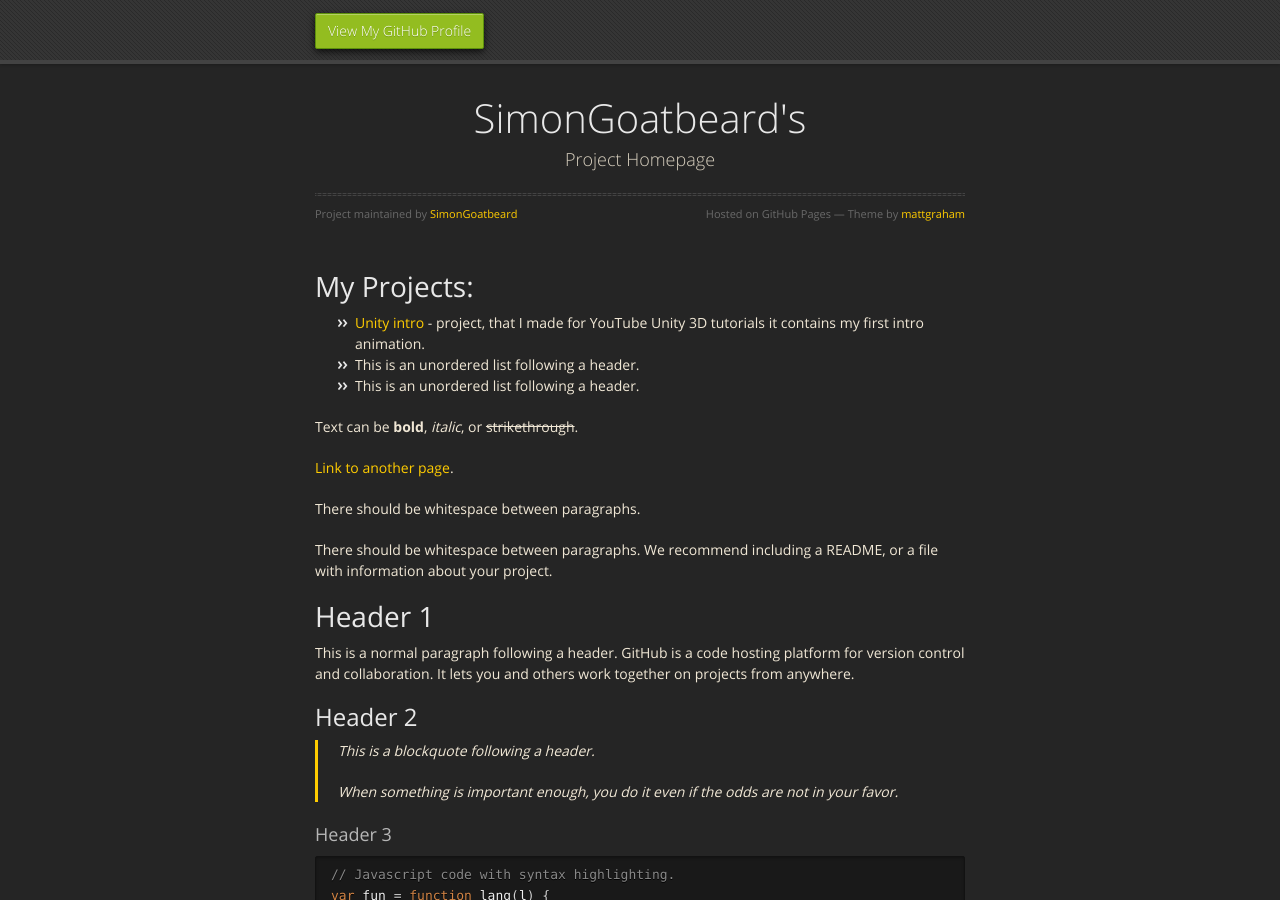
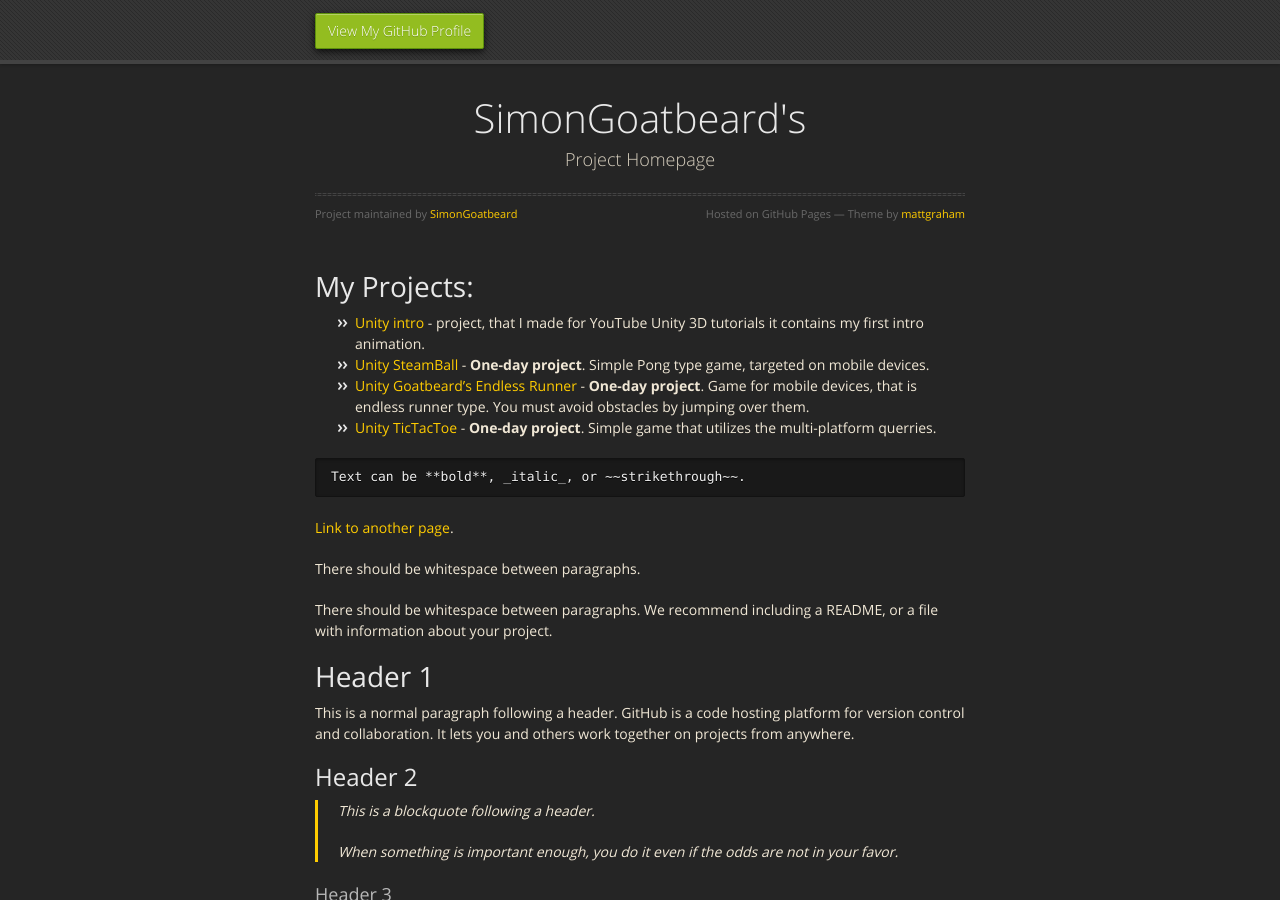
Before and after one commit to SimonGoatbeard/simongoatbeard.github.io, a Jekyll site: the page built from index.md, in a window 1280 px wide and 900 px high. Built offline with Jekyll 4.4.1, drawn with Linux system fonts in a browser that asks for light colours; nearby versions of some CDN libraries; our own code applies the rules of GitHub Pages for plain Markdown files.

Commit message:
Update index.md

````diff
--- a/index.md
+++ b/index.md
@@ -5,11 +5,13 @@ layout: default
 # [](#header-1)My Projects:
 
 *   [Unity intro](unity-intro) - project, that I made for YouTube Unity 3D tutorials it contains my first intro animation.
-*   This is an unordered list following a header.
-*   This is an unordered list following a header.
+*   [Unity SteamBall](unity-steamball) - **One-day project**. Simple Pong type game, targeted on mobile devices.
+*   [Unity Goatbeard's Endless Runner](unity-goatbeardsendlessrunner) - **One-day project**. Game for mobile devices, that is endless runner type. You must avoid obstacles by jumping over them.
+*   [Unity TicTacToe](unity-tictactoe) - **One-day project**. Simple game that utilizes the multi-platform querries.
 
+```
 Text can be **bold**, _italic_, or ~~strikethrough~~.
-
+```
 [Link to another page](another-page).
 
 There should be whitespace between paragraphs.
````
